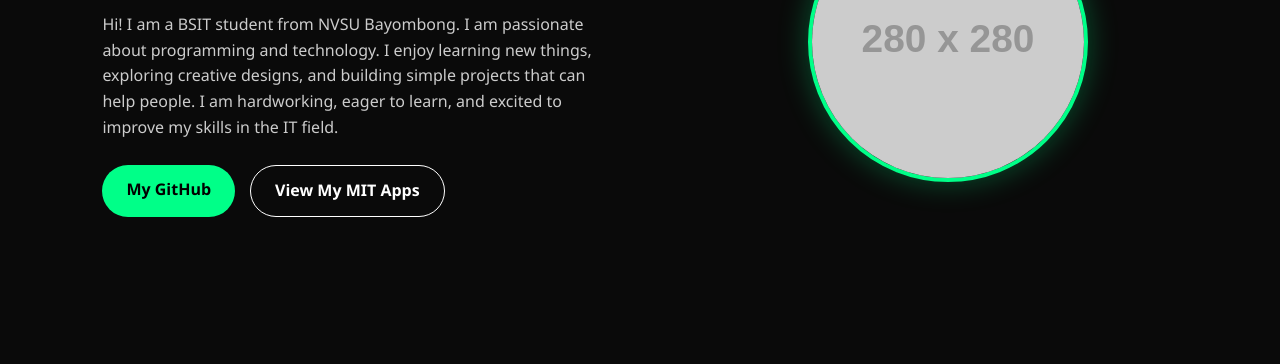
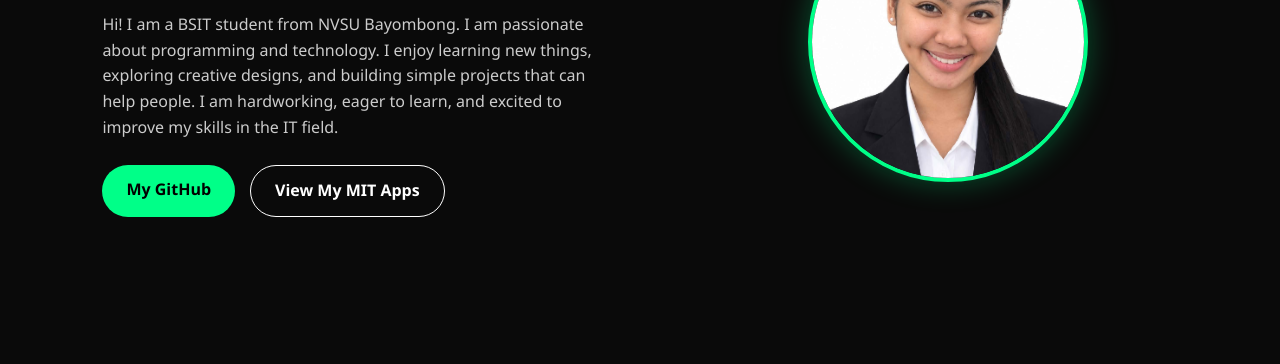
Before and after one commit to gazellepaghubasanbongao-arch/My-Portfolio, a plain HTML site: page index.html in a window 1280 px wide. Shown: the part 283-647 px from the top of the page. Drawn offline with Linux system fonts and the light colour scheme; placeholder pictures from the web are drawn by us.

Commit message:
Update index.html

```diff
--- a/index.html
+++ b/index.html
@@ -62,7 +62,7 @@ h2{font-size:2rem;margin-bottom:20px;color:#00ff88}
 </div>
 </div>
 <div class="hero-img">
-<img src="images/profile.jpg" alt="My Profile Picture" onerror="this.src='https://via.placeholder.com/280?text=Add+Your+Photo'">
+<img src="profile.jpg" alt="My Profile Picture" onerror="this.src='https://via.placeholder.com/280?text=Add+Your+Photo'">
 </div>
 </section>
 
```
